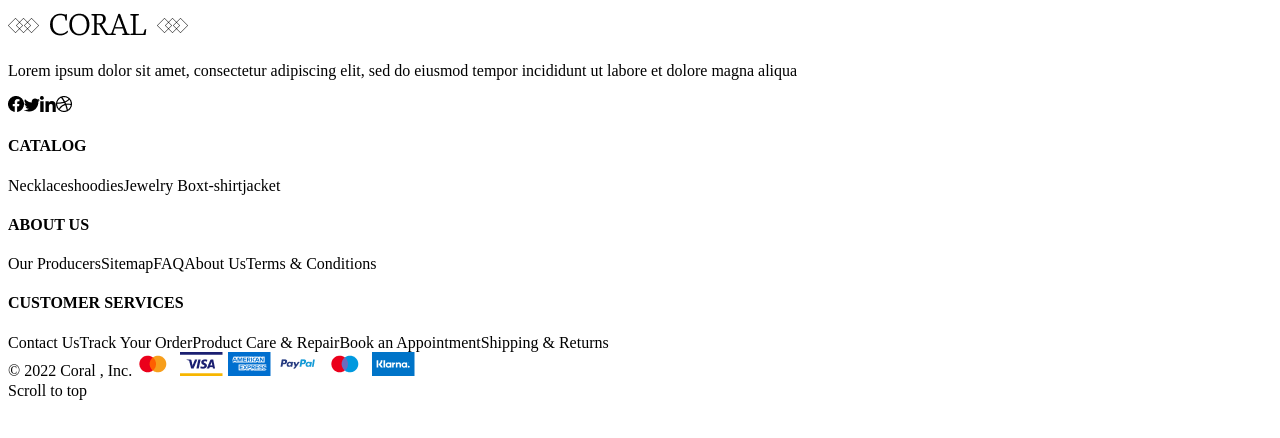
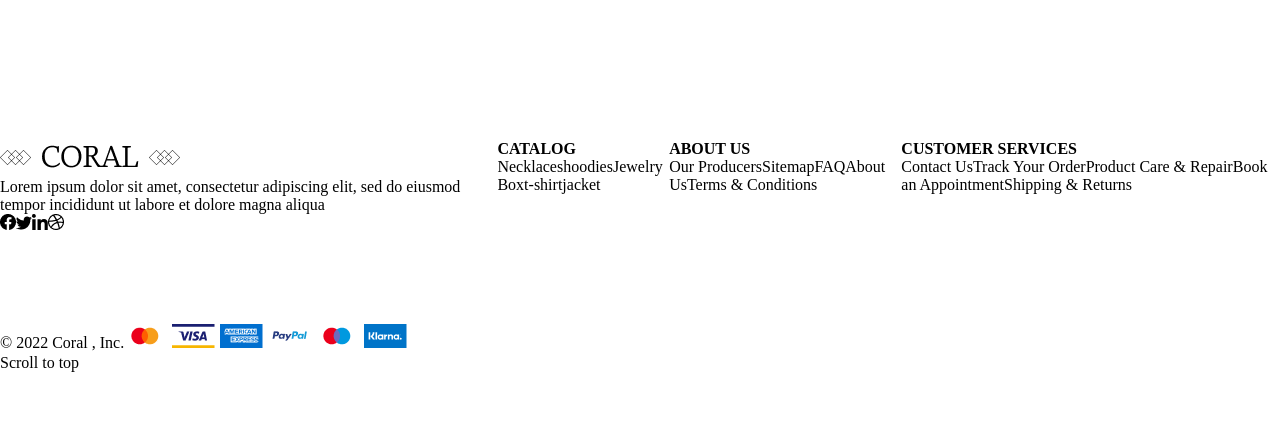
Before and after one commit to Hernanbp/GoClothing, a React (Create React App) app: page / in a window 1280 px wide. Shown: the top 438 px of the page. Built offline with nearby package versions, Linux system fonts and the light colour scheme.

Commit message:
footer style

```diff
--- a/src/components/views/Footer/styles.css
+++ b/src/components/views/Footer/styles.css
@@ -0,0 +1,12 @@
+
+
+.data {
+    background-color: #ffff;
+    padding-top: 140px;
+    padding-bottom: 90px;
+}
+
+.data > div {
+    display: flex;
+    max-width: 1300px;
+}
--- a/src/styles.css
+++ b/src/styles.css
@@ -1 +1,9 @@
 @import url('https://fonts.googleapis.com/css2?family=Open+Sans:wght@400;600&family=Poppins&family=Roboto:wght@300;400;500&display=swap');
+
+*,
+::after,
+::before {
+  margin: 0;
+  padding: 0;
+  box-sizing: border-box;
+}
```
